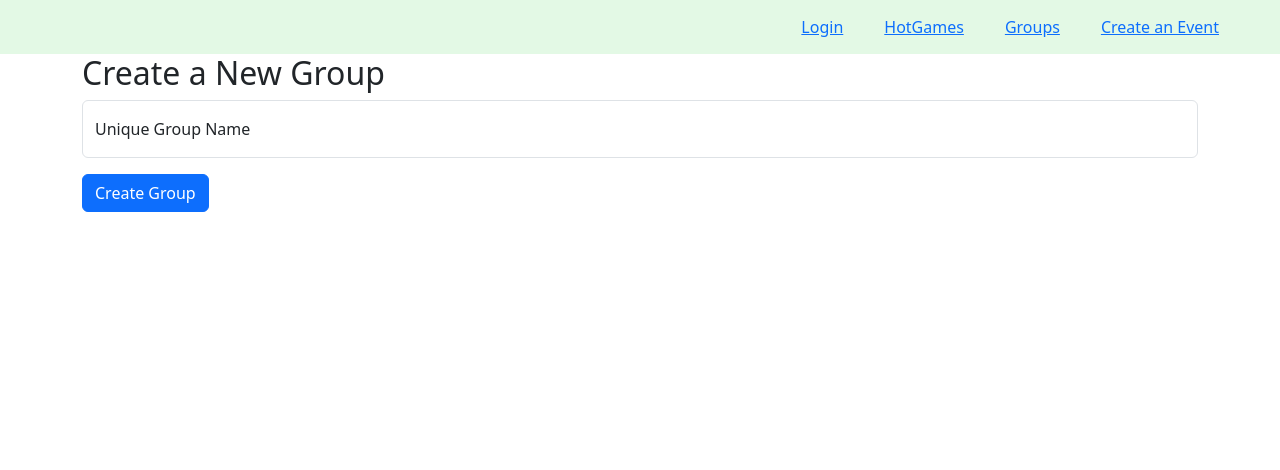
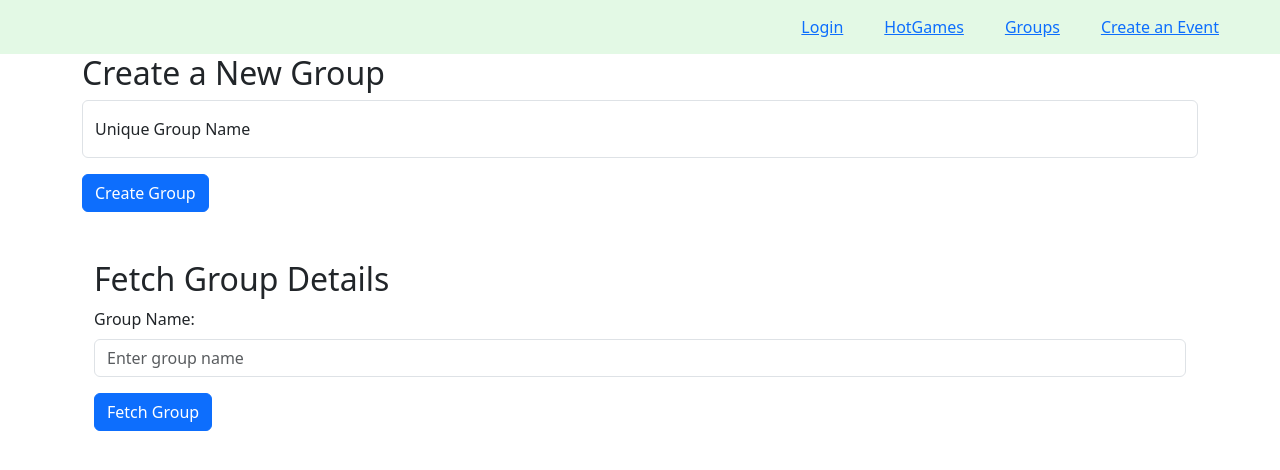
Before and after one commit to fluviangumbo/Board-Game-Night, a React (Vite) app in the folder client/: page /groups in a window 1280 px wide. Shown: the top 470 px of the page. Built offline with nearby package versions, Linux system fonts and the light colour scheme.

Commit message:
added stuff to groups

```diff
--- /dev/null
+++ b/client/src/components/GroupFetchForm.tsx
@@ -0,0 +1,64 @@
+import React, { useState } from 'react';
+
+const GroupFetchForm: React.FC = () => {
+    const [groupName, setGroupName] = useState<string>('');
+    const [groupData, setGroupData] = useState<any>(null);
+    const [error, setError] = useState<string | null>(null);
+    const [loading, setLoading] = useState<boolean>(false);
+
+    const handleSubmit = async (event: React.FormEvent<HTMLFormElement>) => {
+        event.preventDefault();
+
+        if (groupName.trim() === '') {
+            setError('Group name cannot be empty.');
+            return;
+        }
+
+        setLoading(true);
+        setError(null); // Reset the error message
+
+        try {
+            const response = await fetch(`/api/groups/${groupName}`);
+            if (!response.ok) {
+                throw new Error('Failed to fetch group.');
+            }
+            const data = await response.json();
+            setGroupData(data);
+        } catch (error) {
+            setError((error as Error).message);
+        } finally {
+            setLoading(false);
+        }
+    };
+
+    return (
+        <div className="container mt-5">
+            <h2>Fetch Group Details</h2>
+            <form onSubmit={handleSubmit}>
+                <div className="mb-3">
+                    <label htmlFor="groupName" className="form-label">Group Name:</label>
+                    <input
+                        type="text"
+                        className="form-control"
+                        id="groupName"
+                        value={groupName}
+                        onChange={(e) => setGroupName(e.target.value)}
+                        placeholder="Enter group name"
+                        required
+                    />
+                </div>
+                <button type="submit" className="btn btn-primary">Fetch Group</button>
+            </form>
+            {loading && <div>Loading...</div>}
+            {error && <div className="text-danger mt-2">{error}</div>}
+            {groupData && (
+                <div className="mt-3">
+                    <h3>Group Details:</h3>
+                    <pre>{JSON.stringify(groupData, null, 2)}</pre>
+                </div>
+            )}
+        </div>
+    );
+};
+
+export default GroupFetchForm;
--- a/client/src/pages/Groups.tsx
+++ b/client/src/pages/Groups.tsx
@@ -4,7 +4,7 @@ import Button from "react-bootstrap/Button";
 import Form from "react-bootstrap/Form";
 import FloatingLabel from "react-bootstrap/FloatingLabel";
 import type { GroupData } from "../interfaces/Group";
-
+import GroupFetchForm from "../components/GroupFetchForm";
 const GroupCreation = () => {
   const [groupData, setGroupData] = useState<GroupData>({
     name: "",
@@ -31,8 +31,38 @@ const GroupCreation = () => {
       console.error("Failed to create group", err);
     }
   };
+  const [groupName, setGroupName] = useState<string>('');
+  const [groupInfo, setGroupInfo] = useState<any>(null);
+  const [error, setError] = useState<string | null>(null);
+  const [loading, setLoading] = useState<boolean>(false);
+
+  const handleSelect = async (event: React.FormEvent<HTMLFormElement>) => {
+    event.preventDefault();
+
+    if (groupName.trim() === '') {
+      setError('Group name cannot be empty.');
+      return;
+    }
+
+    setLoading(true);
+    setError(null); // Reset the error message
+
+    try {
+      const response = await fetch(`/api/groups/${groupName}`);
+      if (!response.ok) {
+        throw new Error('Failed to fetch group.');
+      }
+      const data = await response.json();
+      setGroupInfo(data);
+    } catch (error) {
+      setError((error as Error).message);
+    } finally {
+      setLoading(false);
+    }
+  };
 
   return (
+    <div>
       <div className="form-container">
         <form onSubmit={handleSubmit}>
           <h2>Create a New Group</h2>
@@ -57,48 +87,49 @@ const GroupCreation = () => {
           </Button>
         </form>
       </div>
+      <div className="container mt-5">
+        <h2>Fetch Group Details</h2>
+        <form onSubmit={handleSelect}>
+          <div className="mb-3">
+            <label htmlFor="groupName" className="form-label">Group Name:</label>
+            <input
+              type="text"
+              className="form-control"
+              id="groupName"
+              value={groupName}
+              onChange={(e) => setGroupName(e.target.value)}
+              placeholder="Enter group name"
+              required
+            />
+          </div>
+          <button type="submit" className="btn btn-primary">Fetch Group</button>
+        </form>
+        {loading && <div>Loading...</div>}
+        {error && <div className="text-danger mt-2">{error}</div>}
+        {groupInfo && (
+          <div className="mt-3">
+            <h3>Group Details:</h3>
+            <pre>{JSON.stringify(groupInfo, null, 2)}</pre>
+          </div>
+        )}
+      </div>
+    </div>
   );
 };
 
 
-export default GroupCreation;
 
 
 
-// To create a group:
-// 1. User must be logged in
-    // a. check if user is logged in
-    // b. promt to log in if not
 
-// 2. User must create a group name
-    // a. form to create group name
-    // b. check if group name is unique
-    // c.  if yes proceed to next step
-    // d. if no, prompt user to create a new group name
-    // e. group name must be alphanumeric
 
-// 3. User must add members to the group
-    // a. form to add members to the group
-        // i. form must have a search bar to search for users
-        // ii. form must have a button to add members
-        // iii. form must have a button to submit members
-        // iv. form must have a button to cancel adding members
-        // v. user must be able to see the members they have added
-        // vi. search bar must have autocomplete
-        // vii. search bar must have a dropdown of users
-        // viii. Search with username or email
-    // b. check if members are valid users
-    // c. check if members are already in the group
-    // d. if yes proceed to next step
-    // e. if no, prompt user to add valid users
 
-// 4. User may add games to the group
-    // a. form to add games to the group
-        // i. form must have a search bar to search for games
-        // ii. form must have a button to add games
-        // iii. form must have a button to submit games
-        // iv. form must have a button to cancel adding games
-        // v. user must be able to see the games they have added
-        // vi. search bar must have autocomplete
-        // vii. search bar must have a dropdown of games
-        // viii. Search with game name
+
+
+
+
+
+
+
+
+export default GroupCreation;
```
Lines whose indentation alone changed are shown as unchanged.
